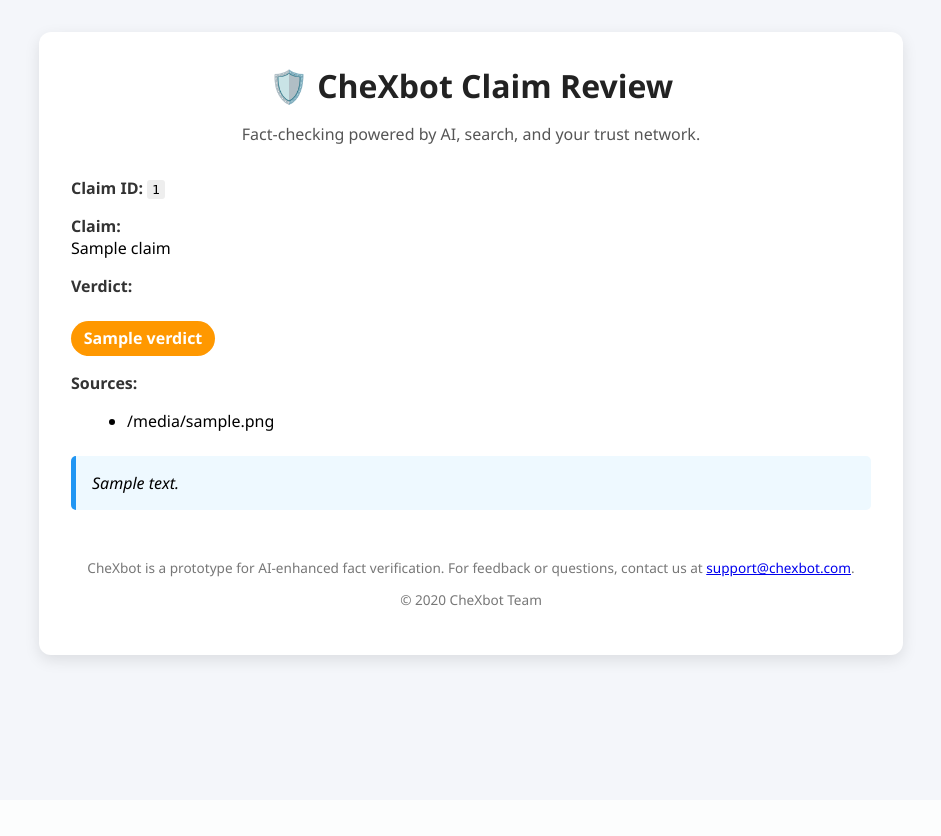
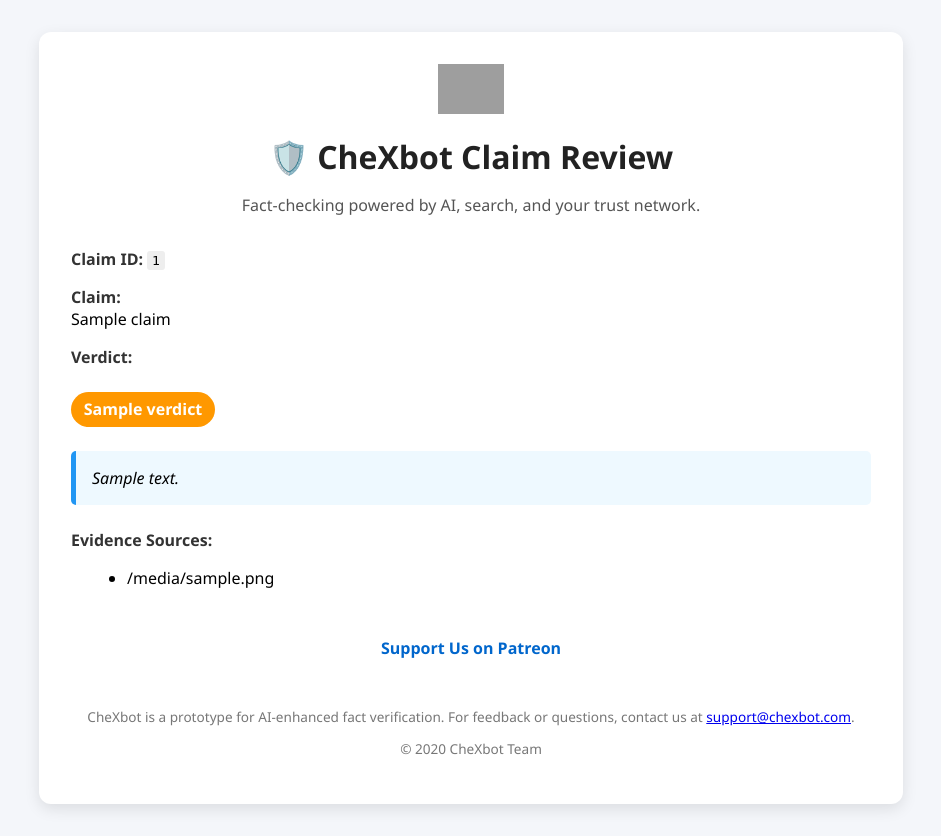
Before and after one commit to CheXbot-web/CheXbot-site, a Flask app: template templates/claim.html in a window 1280 px wide. Shown: the whole page, without its empty margins (169-1110 px from the left). Before the commit the page ends 667 px from the top, so only its background shows below. Run offline with Flask 3, Linux system fonts and the light colour scheme; the template is opened without the code that fills it: most values are stand-ins (such as "Sample title", 1, 10 or a date in 2020); grey boxes are pictures that could not be loaded.

Commit message:
added logo to card and references

```diff
--- a/templates/claim.html
+++ b/templates/claim.html
@@ -37,6 +37,15 @@
             font-size: 1rem;
         }
 
+        .logo-container {
+            text-align: center;
+            margin-bottom: 1rem;
+        }
+
+        .logo-container img {
+            height: 50px;
+        }
+
         .label {
             font-weight: bold;
             color: #333;
@@ -51,17 +60,9 @@
             margin-top: 0.5rem;
         }
 
-        .true {
-            background-color: #4caf50;
-        }
-
-        .false {
-            background-color: #f44336;
-        }
-
-        .unsure {
-            background-color: #ff9800;
-        }
+        .true { background-color: #4caf50; }
+        .false { background-color: #f44336; }
+        .unsure { background-color: #ff9800; }
 
         .summary-box {
             background: #eef9ff;
@@ -72,18 +73,28 @@
             font-style: italic;
         }
 
+        .sources {
+            margin-top: 1.5rem;
+        }
         .sources ul {
             margin: 0.5rem 0 0 1rem;
         }
-
         .sources a {
             color: #0066cc;
             text-decoration: none;
         }
-
         .sources a:hover {
             text-decoration: underline;
         }
+
+        .support-link {
+            display: inline-block;
+            margin-top: 2rem;
+            color: #0066cc;
+            text-decoration: none;
+            font-weight: bold;
+        }
+        .support-link:hover { text-decoration: underline; }
 
         footer {
             text-align: center;
@@ -102,13 +113,17 @@
 <body>
 
 <div class="container">
+    <!-- Logo -->
+    <div class="logo-container">
+        <img src="{{ url_for('static', filename='logo.svg') }}" alt="CheXbot Logo" />
+    </div>
+
     <header>
         <h1>🛡️ CheXbot Claim Review</h1>
         <p class="subtitle">Fact-checking powered by AI, search, and your trust network.</p>
     </header>
 
     <p><span class="label">Claim ID:</span> <code>{{ claim_id }}</code></p>
-
     {% if result.claim %}
         <p><span class="label">Claim:</span><br>{{ result.claim }}</p>
     {% endif %}
@@ -121,16 +136,41 @@
     {% endif %}
 
     {% if result.confidence %}
-        <p><span class="label">Confidence:</span>
-            {{ (result.confidence * 100) | round(1) }}%</p>
+        <p><span class="label">Confidence:</span> {{ (result.confidence * 100) | round(1) }}%</p>
     {% endif %}
 
+    <!-- Summary -->
+    <div id="summary-content" class="summary-box">
+        {% if result.gpt_summary %}
+            {{ result.gpt_summary }}
+        {% else %}
+            ⏳ Generating summary…
+        {% endif %}
+    </div>
+    {% if not result.gpt_summary %}
+    <script>
+        document.addEventListener("DOMContentLoaded", function () {
+            const claimId = "{{ claim_id }}";
+            const content = document.getElementById("summary-content");
+            fetch(`/summary/${claimId}`)
+                .then(res => res.json())
+                .then(data => {
+                    content.innerText = data.summary || (data.error ? '⚠️ ' + data.error : '⚠️ No summary available.');
+                })
+                .catch(() => {
+                    content.innerText = "❌ Failed to load summary.";
+                });
+        });
+    </script>
+    {% endif %}
+
+    <!-- Evidence Sources -->
     {% if result.sources and result.sources|length > 0 %}
     <div class="sources">
-            <p class="label">Sources:</p>
+        <p class="label">Evidence Sources:</p>
         <ul>
             {% for src in result.sources %}
-                    {% if src.startswith("http") %}
+                {% if src.startswith('http') %}
                     <li><a href="{{ src }}" target="_blank">{{ src }}</a></li>
                 {% else %}
                     <li>{{ src }}</li>
@@ -140,19 +180,14 @@
     </div>
     {% endif %}
 
-    <div id="summary-content" class="summary-box">
-        {% if result.gpt_summary %}
-            {{ result.gpt_summary }}
-        {% else %}
-            ⏳ Generating summary…
-        {% endif %}
-    </div>
+    <!-- Patreon support link -->
+    <p style="text-align:center;">
+        <a href="https://www.patreon.com/chexbot" target="_blank" class="support-link">Support Us on Patreon</a>
+    </p>
 
     {% if claim_id.isdigit() %}
         <p style="margin-top: 1rem;">
-            🔗 <a href="https://twitter.com/i/web/status/{{ claim_id }}" target="_blank">
-                View Original Tweet
-            </a>
+            🔗 <a href="https://twitter.com/i/web/status/{{ claim_id }}" target="_blank">View Original Tweet</a>
         </p>
     {% endif %}
 
@@ -161,29 +196,6 @@
         <p>&copy; {{ now.year }} CheXbot Team</p>
     </footer>
 </div>
-{% if not result.gpt_summary %}
-<script>
-    document.addEventListener("DOMContentLoaded", function () {
-        const claimId = "{{ claim_id }}";
-        const content = document.getElementById("summary-content");
-
-        fetch(`/summary/${claimId}`)
-            .then(res => res.json())
-            .then(data => {
-                if (data.summary) {
-                    content.innerText = data.summary;
-                } else if (data.error) {
-                    content.innerText = "⚠️ " + data.error;
-                } else {
-                    content.innerText = "⚠️ No summary available.";
-                }
-            })
-            .catch(() => {
-                content.innerText = "❌ Failed to load summary.";
-            });
-    });
-</script>
-{% endif %}
 
 </body>
 </html>
```
Also changed, not shown: static/CheXbot Shield.svg (added). Lines whose indentation alone changed are shown as unchanged.
